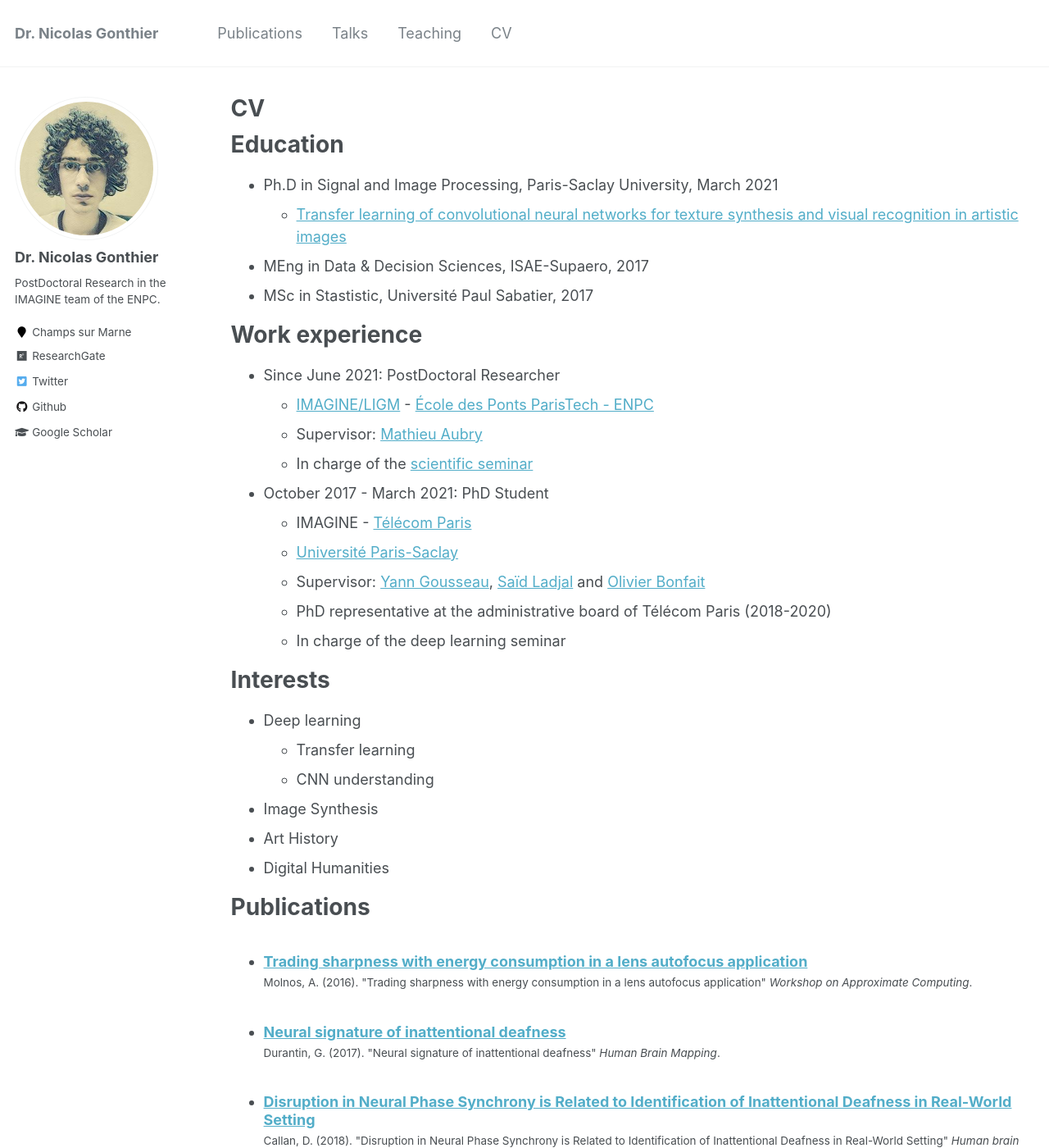
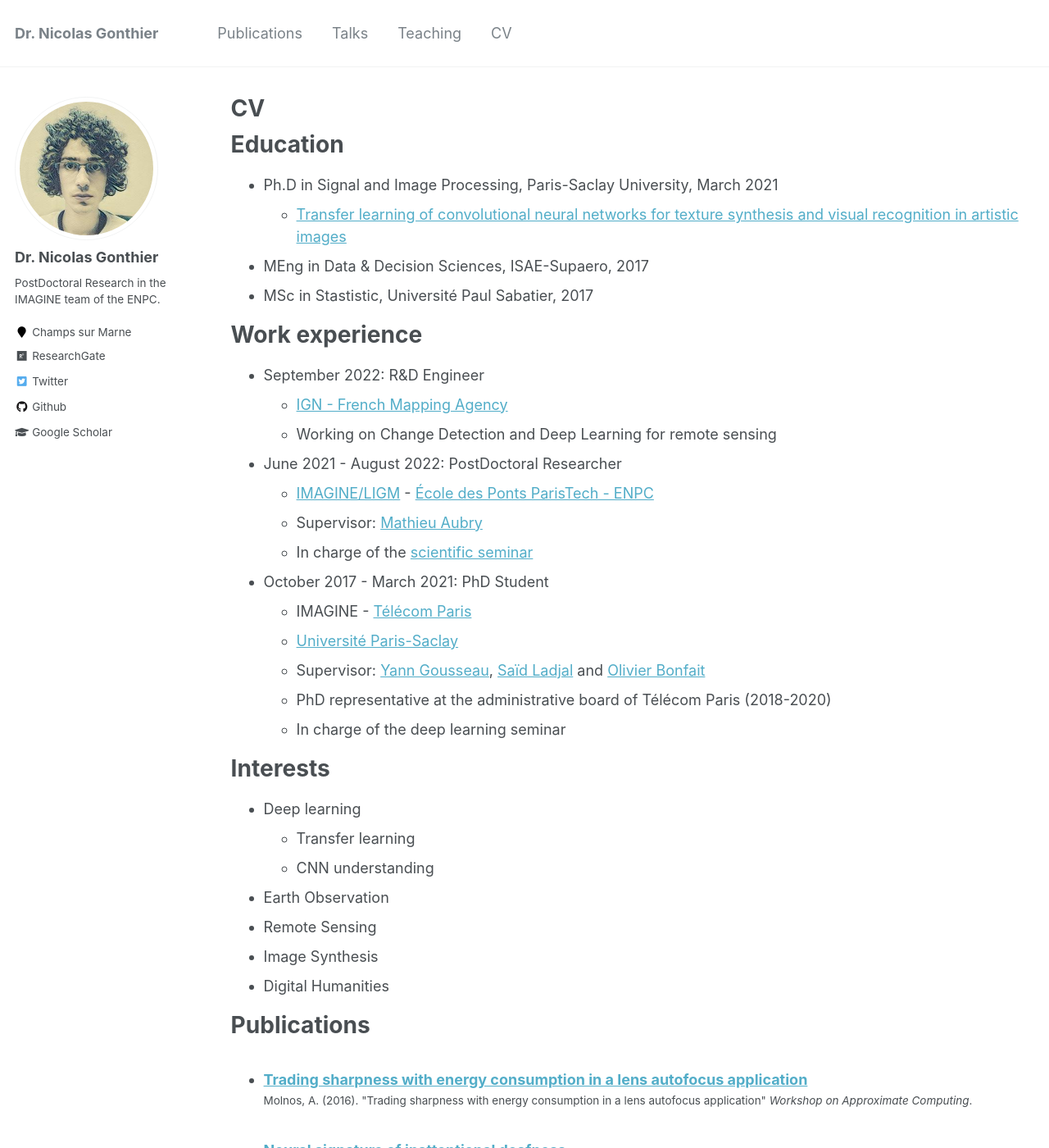
Before and after one commit to ngonthier/ngonthier.github.io, a Jekyll site: the page built from _pages/cv.md, in a window 1280 px wide and 1400 px high. Shown: the whole window at 82% size. Built offline with Jekyll 4.4.1, drawn with Linux system fonts in a browser that asks for light colours.

Commit message:
update cv

```diff
--- a/_pages/cv.md
+++ b/_pages/cv.md
@@ -18,7 +18,11 @@ Education
 
 Work experience
 ======
-* Since June 2021: PostDoctoral Researcher
+* September 2022: R&D Engineer
+  * [IGN - French Mapping Agency](https://www.ign.fr/)
+  * Working on Change Detection and Deep Learning for remote sensing
+
+* June 2021 - August 2022: PostDoctoral Researcher
   * [IMAGINE/LIGM](https://imagine-lab.enpc.fr/) - [École des Ponts ParisTech - ENPC](https://www.ecoledesponts.fr/)
   * Supervisor: [Mathieu Aubry](https://imagine.enpc.fr/~aubrym/)
   * In charge of the [scientific seminar](https://imagine-lab.enpc.fr/seminars/)
@@ -35,8 +39,9 @@ Interests
 * Deep learning
   * Transfer learning
   * CNN understanding
+* Earth Observation
+* Remote Sensing
 * Image Synthesis
-* Art History
 * Digital Humanities
 
 Publications
```
